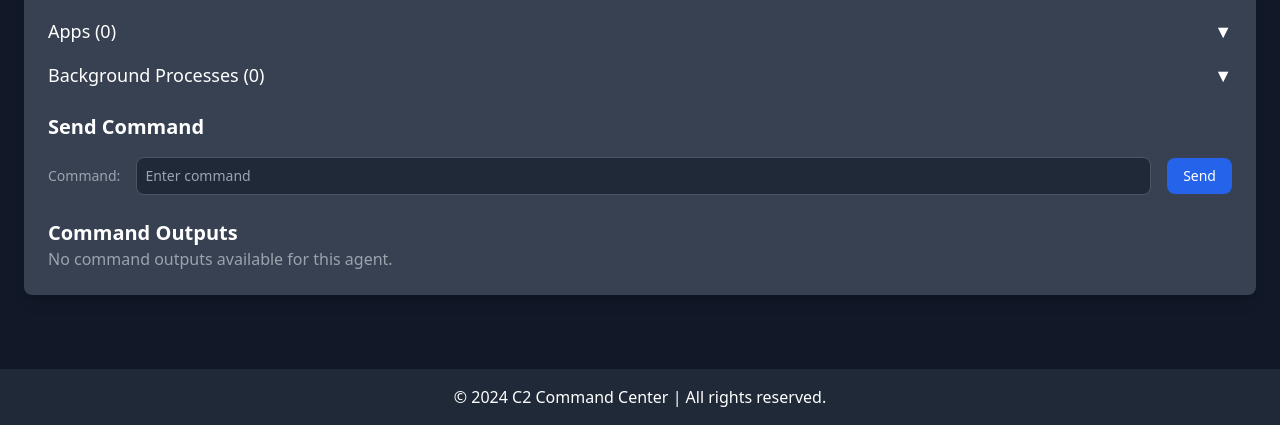
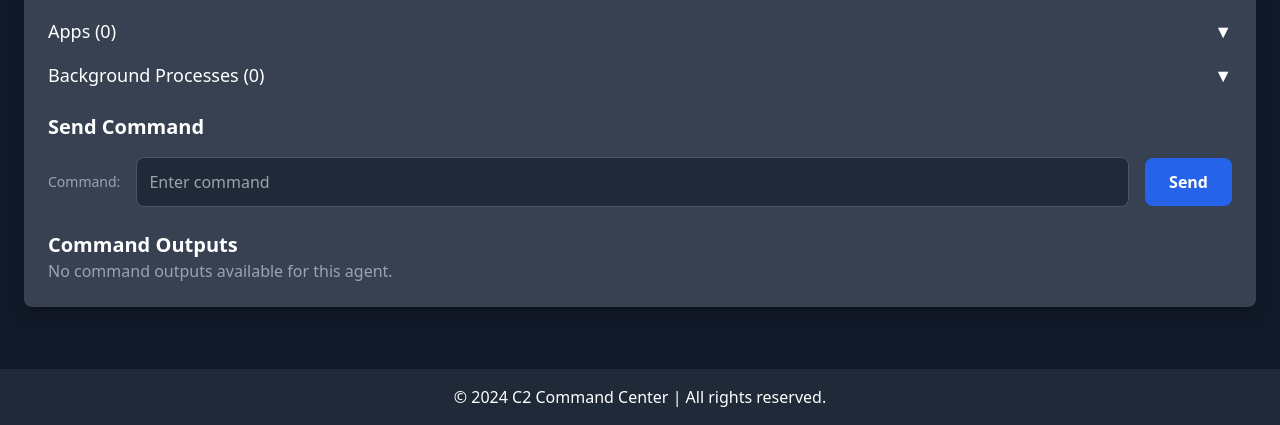
Before and after one commit to al1abb/C2, a Flask app: template server/templates/agent_details.html in a window 1280 px wide. Shown: the part 375-800 px from the top of the page. Run offline with Flask 3, Linux system fonts and the light colour scheme; the template is opened without the code that fills it, so the values that code supplies are empty; some libraries are stand-ins or nearby versions.

Commit message:
refactor: Updated agent details page

```diff
--- a/server/templates/agent_details.html
+++ b/server/templates/agent_details.html
@@ -114,8 +114,20 @@
                         <div class="mt-4 flex items-center">
                             <label for="commandInput" class="text-sm text-gray-400 mr-4">Command:</label>
                             <input type="hidden" id="agentId" value="{{ agent_id }}">
-                            <input type="text" id="commandInput" name="command" class="p-2 rounded-lg bg-gray-800 text-white text-sm flex-1 border border-gray-600" placeholder="Enter command" required />
-                            <button type="submit" class="ml-4 px-4 py-2 bg-blue-600 text-white rounded-lg hover:bg-blue-700 text-sm">Send</button>
+                            <input
+                                type="text"
+                                id="commandInput"
+                                name="command"
+                                class="p-3 rounded-lg bg-gray-800 text-white text-base flex-1 border border-gray-600 w-2/3"
+                                placeholder="Enter command"
+                                required
+                            />
+                            <button
+                                type="submit"
+                                class="ml-4 px-6 py-3 bg-blue-600 text-white rounded-lg hover:bg-blue-700 text-base font-semibold"
+                            >
+                                Send
+                            </button>
                         </div>
                     </form>
                 </div>
@@ -150,8 +162,8 @@
                                     </label>
                                     <!-- Accordion Content -->
                                     <div class="hidden peer-checked:block">
-                        <pre class="bg-gray-800 text-gray-300 p-4 rounded-lg text-sm whitespace-pre-wrap break-words">
-                            {{ command_data.output }}
+                                        <pre class="bg-gray-800 p-4 rounded-lg text-sm whitespace-pre-wrap break-words text-left">
+                                            <p>{{ command_data.output }}</p>
                                         </pre>
                                     </div>
                                 </div>
```
Lines whose indentation alone changed are shown as unchanged.
